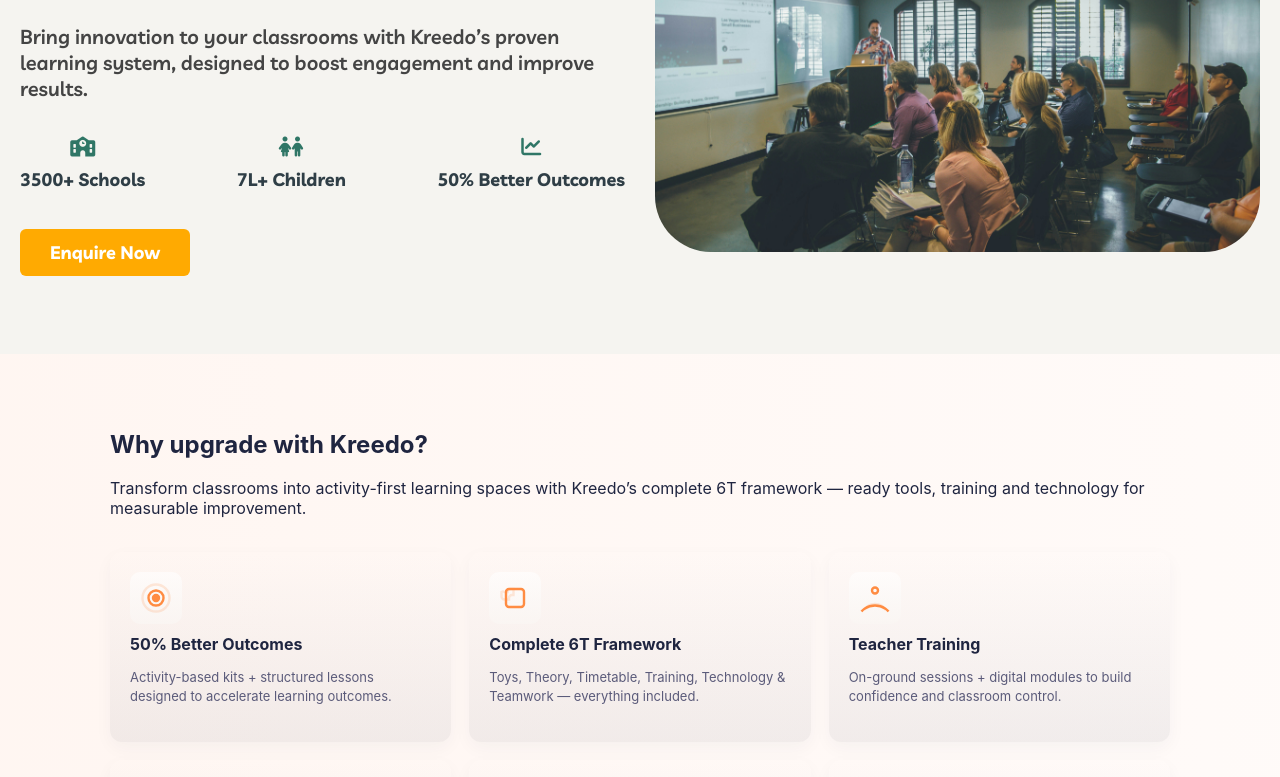
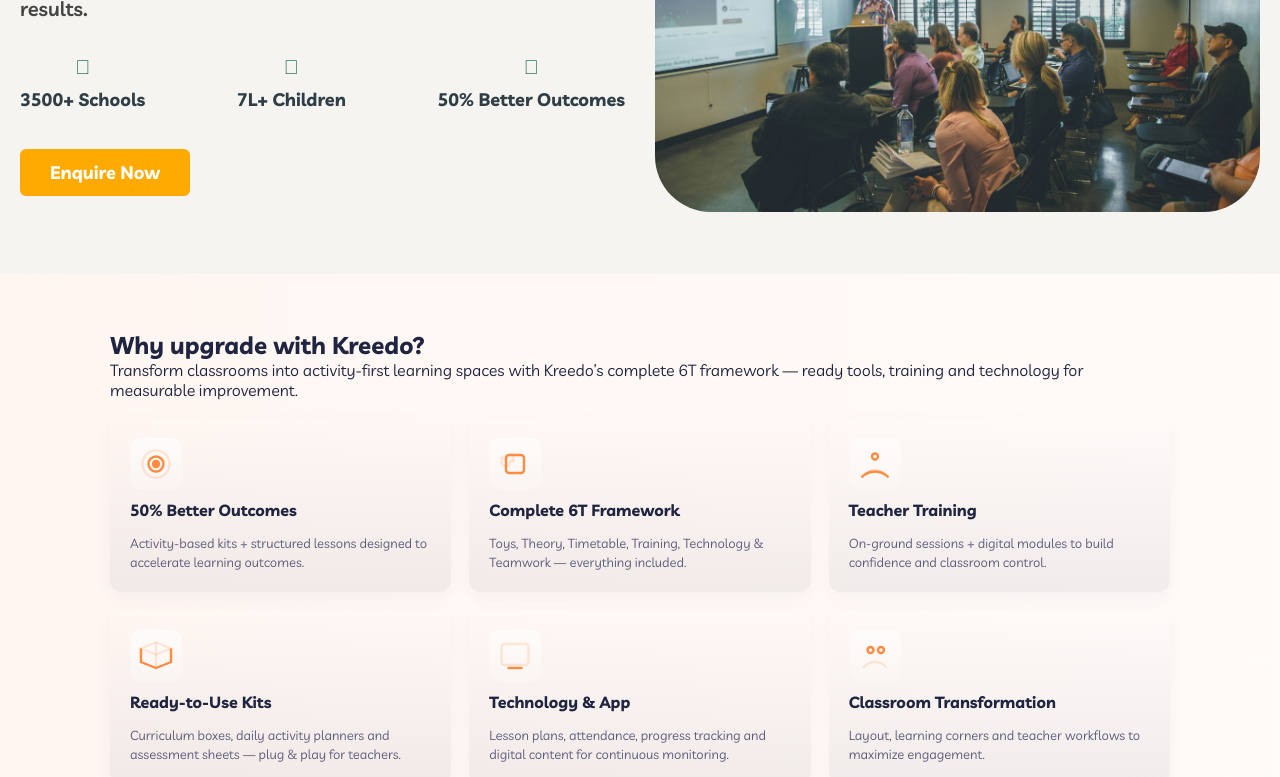
Before and after one commit to MEET2l/upgrade_your_school, a plain HTML site: page index.html in a window 1280 px wide. Shown: the part 360-1137 px from the top of the page. Drawn offline with nearby package versions, Linux system fonts and the light colour scheme; no server answers.

Commit message:
Update style.css

```diff
--- a/css/style.css
+++ b/css/style.css
@@ -1,9 +1,11 @@
 
 /* ============================  GLOBAL =============================== */
-body, html {
-    margin: 0;
-    padding: 0;
-}
+    * {
+            margin: 0;
+            padding: 0;
+            box-sizing: border-box;
+            font-family: "Livvic", sans-serif !important;
+    }
 
 .container {
     max-width: 100%;
@@ -98,6 +100,7 @@
 
 .dropdown-menu li {
     padding: 8px 20px;
+    list-style:none;
 }
 
 .dropdown-menu li a {
```
